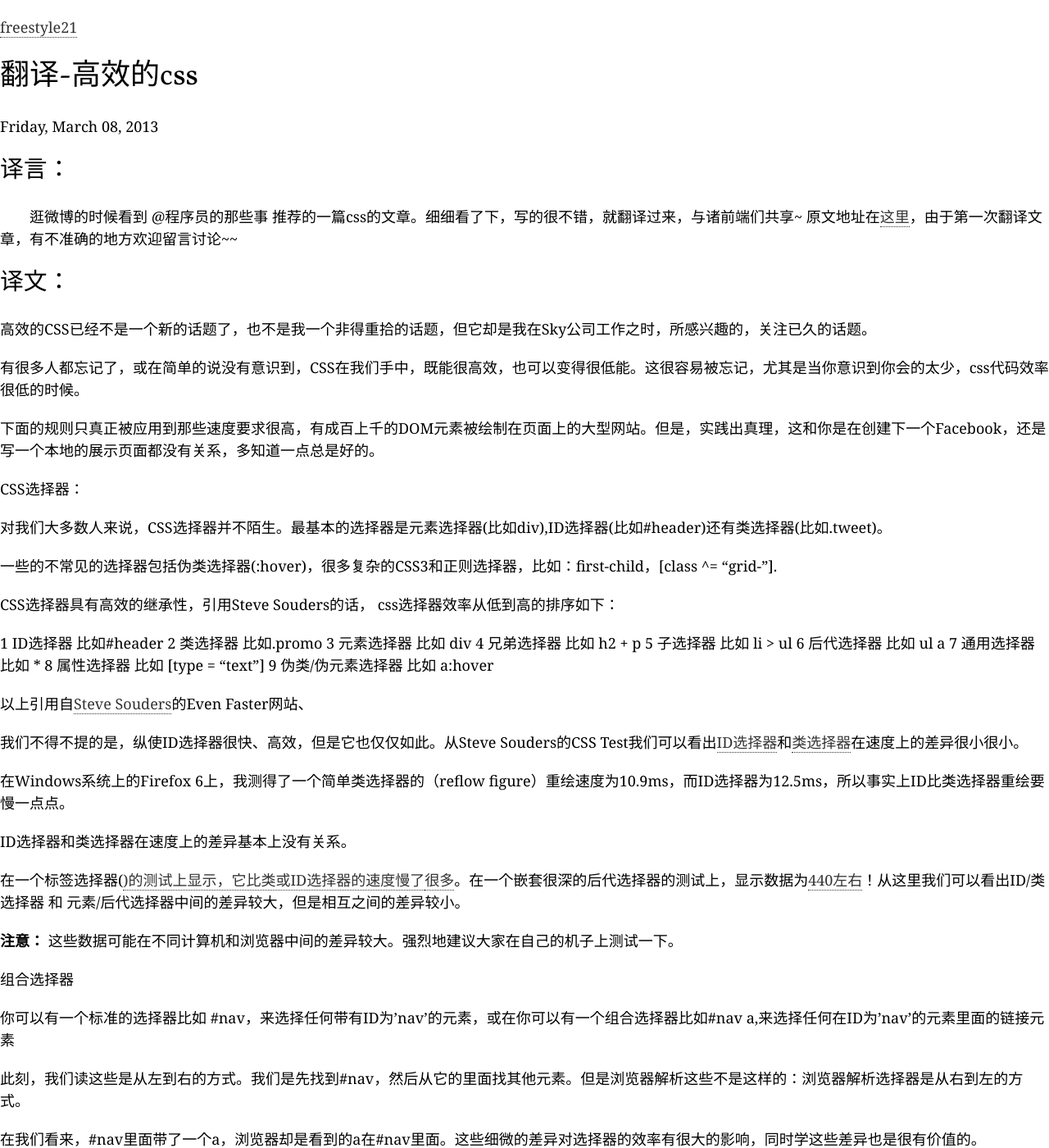
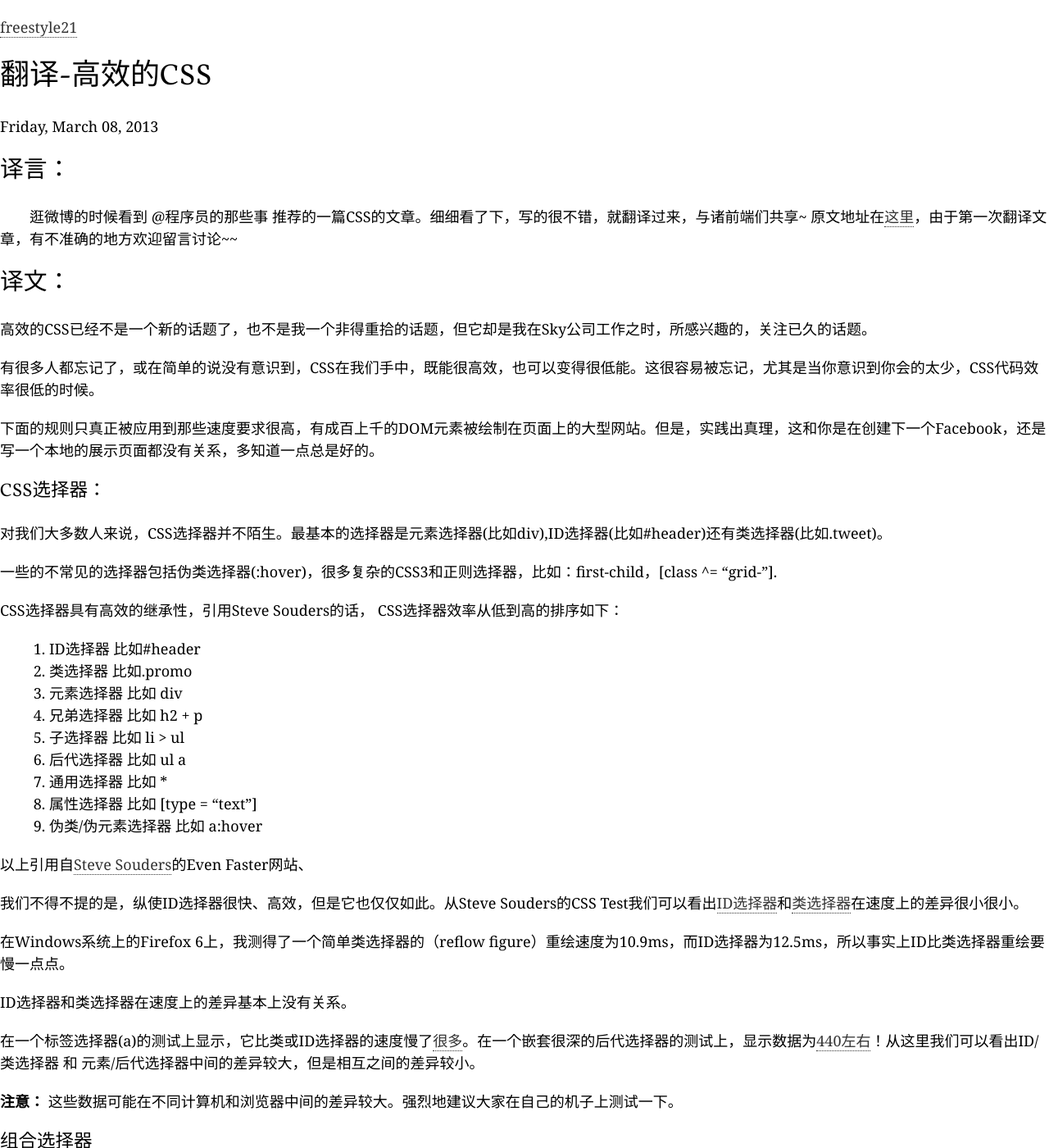
Before and after one commit to qubaomingg/freestyle21.github.com, a Jekyll site: the page built from _posts/2013-03-08-priter-css.md, in a window 1280 px wide and 1400 px high. Shown: the whole window at 82% size. Built offline with Jekyll 4.4.1, drawn with Linux system fonts in a browser that asks for light colours; some web fonts are replaced; comment, search, counter and statistics services are not loaded; some of the changed text lies outside the part shown.

```diff
--- a/_posts/2013-03-08-priter-css.md
+++ b/_posts/2013-03-08-priter-css.md
@@ -1,73 +1,73 @@
 ---
 layout:     post
-title:      翻译-高效的css
+title:      翻译-高效的CSS
 category: blog
-description: Jekyll是一个简介的、特别针对博客平台的*静态网站*生成器。
+description: 翻译的文章，高效的CSS。
 ---
 
 ## 译言：
 
-&ensp;&ensp;&ensp;&ensp;逛微博的时候看到 @程序员的那些事 推荐的一篇css的文章。细细看了下，写的很不错，就翻译过来，与诸前端们共享~
-原文地址在[这里](http://csswizardry.com/2011/09/writing-efficient-css-selectors/)，由于第一次翻译文章，有不准确的地方欢迎留言讨论~~
+&ensp;&ensp;&ensp;&ensp;逛微博的时候看到 @程序员的那些事 推荐的一篇CSS的文章。细细看了下，写的很不错，就翻译过来，与诸前端们共享~
+原文地址在[这里](http://CSSwizardry.com/2011/09/writing-efficient-CSS-selectors/)，由于第一次翻译文章，有不准确的地方欢迎留言讨论~~
 
 ## 译文：
 
 高效的CSS已经不是一个新的话题了，也不是我一个非得重拾的话题，但它却是我在Sky公司工作之时，所感兴趣的，关注已久的话题。
 
-有很多人都忘记了，或在简单的说没有意识到，CSS在我们手中，既能很高效，也可以变得很低能。这很容易被忘记，尤其是当你意识到你会的太少，css代码效率很低的时候。
+有很多人都忘记了，或在简单的说没有意识到，CSS在我们手中，既能很高效，也可以变得很低能。这很容易被忘记，尤其是当你意识到你会的太少，CSS代码效率很低的时候。
 
 下面的规则只真正被应用到那些速度要求很高，有成百上千的DOM元素被绘制在页面上的大型网站。但是，实践出真理，这和你是在创建下一个Facebook，还是写一个本地的展示页面都没有关系，多知道一点总是好的。
 
-#### CSS选择器：
+### CSS选择器：
 
 对我们大多数人来说，CSS选择器并不陌生。最基本的选择器是元素选择器(比如div),ID选择器(比如#header)还有类选择器(比如.tweet)。
 
 一些的不常见的选择器包括伪类选择器(:hover)，很多复杂的CSS3和正则选择器，比如：first-child，[class ^= “grid-”].
 
-CSS选择器具有高效的继承性，引用Steve Souders的话， css选择器效率从低到高的排序如下：
+CSS选择器具有高效的继承性，引用Steve Souders的话， CSS选择器效率从低到高的排序如下：
 
-1 	ID选择器 比如#header
-2 	类选择器 比如.promo
-3	元素选择器 比如 div
-4	兄弟选择器 比如 h2 + p
-5	子选择器 比如 li > ul
-6	后代选择器 比如 ul a
-7	通用选择器 比如 *
-8	属性选择器 比如 [type = “text”]
-9	伪类/伪元素选择器 比如 a:hover
+1. 	ID选择器 比如#header
+2.	类选择器 比如.promo
+3.	元素选择器 比如 div
+4.	兄弟选择器 比如 h2 + p
+5.	子选择器 比如 li > ul
+6.	后代选择器 比如 ul a
+7.	通用选择器 比如 *
+8.	属性选择器 比如 [type = “text”]
+9.	伪类/伪元素选择器 比如 a:hover
 
 以上引用自[Steve Souders](http://stevesouders.com/)的Even Faster网站、
 
-我们不得不提的是，纵使ID选择器很快、高效，但是它也仅仅如此。从Steve Souders的CSS Test我们可以看出[ID选择器](http://stevesouders.com/efws/css-selectors/csscreate.php?n=1000&sel=%23id&body=background%3A+%23CFD&ne=1000)和[类选择器](http://stevesouders.com/efws/css-selectors/csscreate.php?n=1000&sel=.class&body=background%3A+%23CFD&ne=1000)在速度上的差异很小很小。
+我们不得不提的是，纵使ID选择器很快、高效，但是它也仅仅如此。从Steve Souders的CSS Test我们可以看出[ID选择器](http://stevesouders.com/efws/CSS-selectors/CSScreate.php?n=1000&sel=%23id&body=background%3A+%23CFD&ne=1000)和[类选择器](http://stevesouders.com/efws/CSS-selectors/CSScreate.php?n=1000&sel=.class&body=background%3A+%23CFD&ne=1000)在速度上的差异很小很小。
 
 在Windows系统上的Firefox 6上，我测得了一个简单类选择器的（reflow figure）重绘速度为10.9ms，而ID选择器为12.5ms，所以事实上ID比类选择器重绘要慢一点点。
 
 ID选择器和类选择器在速度上的差异基本上没有关系。
 
-在一个标签选择器(<a>)的测试上显示，它比类或ID选择器的速度慢了[很多](http://stevesouders.com/efws/css-selectors/csscreate.php?n=1000&sel=a&body=background%3A+%23CFD&ne=1000)。在一个嵌套很深的后代选择器的测试上，显示数据为[440左右](http://stevesouders.com/efws/css-selectors/csscreate.php?n=1000&sel=div+div+div+div+div+div+a&body=background%3A+%23CFD&ne=1000)！从这里我们可以看出ID/类选择器 和 元素/后代选择器中间的差异较大，但是相互之间的差异较小。
+在一个标签选择器(a)的测试上显示，它比类或ID选择器的速度慢了[很多](http://stevesouders.com/efws/CSS-selectors/CSScreate.php?n=1000&sel=a&body=background%3A+%23CFD&ne=1000)。在一个嵌套很深的后代选择器的测试上，显示数据为[440左右](http://stevesouders.com/efws/CSS-selectors/CSScreate.php?n=1000&sel=div+div+div+div+div+div+a&body=background%3A+%23CFD&ne=1000)！从这里我们可以看出ID/类选择器 和 元素/后代选择器中间的差异较大，但是相互之间的差异较小。
 
 **注意：** 这些数据可能在不同计算机和浏览器中间的差异较大。强烈地建议大家在自己的机子上测试一下。
 
-#### 组合选择器
+### 组合选择器
 
-你可以有一个标准的选择器比如 #nav，来选择任何带有ID为’nav’的元素，或在你可以有一个组合选择器比如#nav a,来选择任何在ID为’nav’的元素里面的链接元素
+你可以有一个标准的选择器比如 #nav，来选择任何带有ID为"nav"的元素，或在你可以有一个组合选择器比如#nav a,来选择任何在ID为’nav’的元素里面的链接元素
 
 此刻，我们读这些是从左到右的方式。我们是先找到#nav，然后从它的里面找其他元素。但是浏览器解析这些不是这样的：浏览器解析选择器是从右到左的方式。
 
 在我们看来，#nav里面带了一个a，浏览器却是看到的a在#nav里面。这些细微的差异对选择器的效率有很大的影响，同时学这些差异也是很有价值的。
 
-如果想要知道更多浏览器这样解析的原因，请看[Stack Overflow](http://stackoverflow.com/questions/5797014/why-do-browsers-match-css-selectors-from-right-to-left)上的讨论
+如果想要知道更多浏览器这样解析的原因，请看[Stack Overflow](http://stackoverflow.com/questions/5797014/why-do-browsers-match-CSS-selectors-from-right-to-left)上的讨论
 
 浏览器从最右边的元素开始（它想要渲染的元素），然后用它的方式回溯DOM树比从DOM树的最高层开始选择向下寻找，甚至可能达不到最右边的选择器—关键的选择器要高效。
 
 这些对CSS选择器的效率有很大的影响。
 
-#### 关键选择器
+### 关键选择器
 
 关键选择器，正如前面讨论的一样，是一个复杂的CSS选择器中最右边部分。它是浏览器最先寻找的。
 
-现在我们回到讨论开始的地方，哪类选择器是最高效的？哪个是会影响选择器效率的关键选择器；写css代码的时候，关键选择器是能否高效的决定因素。
-一个关键css选择器像这样：
+现在我们回到讨论开始的地方，哪类选择器是最高效的？哪个是会影响选择器效率的关键选择器；写CSS代码的时候，关键选择器是能否高效的决定因素。
+一个关键CSS选择器像这样：
 
 	#content .intro {..}
 
@@ -81,14 +81,14 @@ ID选择器和类选择器在速度上的差异基本上没有关系。
 
 运用这些知识我们就可以在分类和选择元素的时候做出更好的选择。
 
-假设你有一个复杂的页面，它相当巨大并且在你的一个很大很大的站点上。在那个页面上有成百上千甚至上万的<a>标签。它还有一个小的社交链接区域放在一个ID为#social的Ul里面。我们假设它们是Twitter，Facebook，Dribbble还有Google+的链接吧。在这个页面上我们有四个社交链接和成百上千的其他链接。
+假设你有一个复杂的页面，它相当巨大并且在你的一个很大很大的站点上。在那个页面上有成百上千甚至上万的 a 标签。它还有一个小的社交链接区域放在一个ID为#social的Ul里面。我们假设它们是Twitter，Facebook，Dribbble还有Google+的链接吧。在这个页面上我们有四个社交链接和成百上千的其他链接。
 下面的这个选择器就自然的不是那么高效和合理了：
 
 	#social a {…}
 
 这里发生的情况是浏览器会在定位到#social区域下的四个链接之前得到页面上所有成千上万的链接。我们的关键选择器匹配了太多我们不感兴趣的其他元素。
 
-为了补救我们可以给每个在社交链接区域的<a>增加一个更特殊、明确的选择器 .social-link ,
+为了补救我们可以给每个在社交链接区域的 a 增加一个更特殊、明确的选择器 .social-link ,
 但是这好像有点违背我们的认知：当我们能用组合选择器的时候就不要放不必要的类标示在元素上。
 
 这就是为什么我对选择器的性能如此感兴趣的原因了：必须在web 标准最佳实践和速度之间的保持平衡。
@@ -115,7 +115,7 @@ CSS:
 	    <li><a href="#" class="social-link gplus">Google+</a></li>
 	</ul>
 
-加上css：
+加上CSS：
 
 	#social .social-link {}
 
@@ -125,7 +125,7 @@ CSS:
 
 简单的重述一次，你的关键选择器会决定浏览器的工作量，因此，我们应该重视一下关键选择器
 
-#### 过度限制选择器
+### 过度限制选择器
 
 现在我们知道了什么是关键选择器，还有它是大部分工作的来源，但是我们可以更乐观一点。拥有一个明确的关键选择器最大的好处就是你可以避免使用过度限制选择器。一个过度限制选择器可能像：
 
@@ -136,7 +136,7 @@ CSS:
 	#content a {}
 
 这会发生什么呢？
-首先第一个意味着浏览器不得不寻找所有的<a>元素，然后检查他们是否在一个ID为”content”的元素中，然后如此循环直到HTML标签。这样造成了太多的我们不太想要的花费。了解了这个，我们得到一些更现实的例子：
+首先第一个意味着浏览器不得不寻找所有的 a 元素，然后检查他们是否在一个ID为”content”的元素中，然后如此循环直到HTML标签。这样造成了太多的我们不太想要的花费。了解了这个，我们得到一些更现实的例子：
 
 	#nav li a{}
 
@@ -148,16 +148,16 @@ CSS:
 
 过度限制选择器使浏览器工作比它实际需要的更繁重，花费的时间更多。我们可以删掉不必需的限制，来使我们的选择器更简单和高效。
 
-#### 这些真的需要吗？
+### 这些真的需要吗？
 
 最短的答案是:或许不是。
 
-最长的答案是：它取决于你正在搭建的站点。如果你正在为你的晋升而努力，那么就好好写出简单、高效的css代码吧，因为你可能不会感觉到它给你带来的改变。
+最长的答案是：它取决于你正在搭建的站点。如果你正在为你的晋升而努力，那么就好好写出简单、高效的CSS代码吧，因为你可能不会感觉到它给你带来的改变。
 如果你正在搭建下一个每个页面都以毫秒计算的Amazon网站，这样有时速度会很快，但有时可能不是。
 
-浏览器将会在解析css的速度上变得更好，甚至在手机端。在一个网站上，你不太可能会觉察到一个低效的css选择器，但是….
+浏览器将会在解析CSS的速度上变得更好，甚至在手机端。在一个网站上，你不太可能会觉察到一个低效的CSS选择器，但是….
 
-#### 但是
+### 但是
 
 它确实发生了，浏览器还是不得不去做我们讨论的所有工作，无论它们变得多快。即使你不需要或者甚至不想实践任何一个，但是它都是我们值得学习的知识。请记住选择器可能会让你付出很大代价，你应该避免盯着一个看。这意味着如果你发现你自己在写像这样的：
 
@@ -167,7 +167,7 @@ CSS:
 
 现在，在高效选择器的世界我还是一个新人。所以如果我忘记了什么，或者你有需要补充的，请在评论里面留言。
 
-#### 更多高效选择器
+### 更多高效选择器
 
 
 我还不能完全介绍Steve Souders的网站和书籍，它们是如此之好，以至于值得你花更多时间来阅读和推荐。这个家伙只有他自己才了解自己！
```
Also changed, not shown: images/githubblog/bootcamp_1_ssh.jpg (added), images/githubblog/bootcamp_1_token.jpg (added), images/githubblog/bootcamp_1_win_gitbash.jpg (added), images/githubblog/disqus-site.jpg (added), images/githubblog/github-account-setting.png (added), images/githubblog/other-pages.png (added), images/githubblog/ssh-key-set.png (added), images/githubblog/user-pages.png (added).
